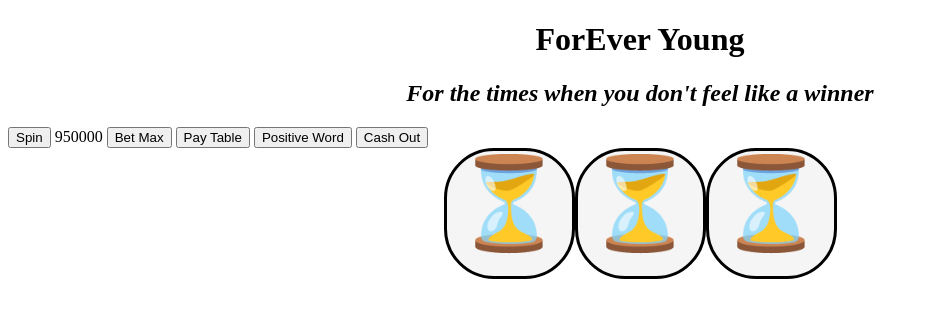
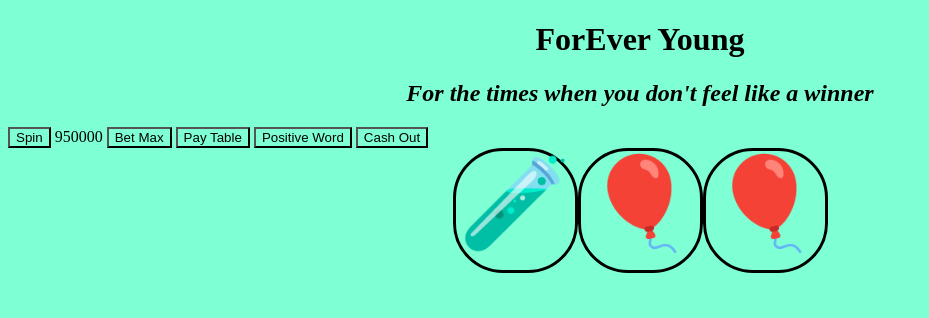
Before and after one commit to korenrolle/ForEver-Young, a plain HTML site: page index.html in a window 1280 px wide. Both pictures are taken after a click on the button "Bet Max". Shown: the whole page, without its empty margins (0-929 px from the left). Drawn offline with Linux system fonts and the light colour scheme.

Commit message:
working on scroll affect..minor adjustments

```diff
--- a/index.html
+++ b/index.html
@@ -26,7 +26,7 @@
       <div class="box-container">
         <div class="box" id="square1"></div></div>
       <div class="box-container"><div class="box" id="square2"></div></div>
-      <div><div class="box" id="square3"></div></div>
+      <div class="box-container"><div class="box" id="square3"></div></div>
     </div>
   </div>
 </body>
--- a/main.js
+++ b/main.js
@@ -1,17 +1,314 @@
 const symbols = [
+  '📸',
+  '📸',
+  '📸',
+  '📸',
+  '📸',
+  '📸',
+  '📸',
+  '📸',
+  '📸',
+  '📸',
+  '📸',
+  '📸',
+  '📸',
+  '📸',
+  '📸',
+  '📸',
+  '📸',
+  '📸',
+  '📸',
+  '📸',
+  '📸',
+  '📸',
+  '📸',
+  '📸',
+  '📸',
+  '📸',
+  '📸',
+  '📸',
+  '📸',
+  '📸',
+  '📸',
+  '📸',
+  '📸',
+  '📸',
+  '📸',
+  '📸',
+  '📸',
+  '📸',
+  '📸',
+  '📸',
+  '📸',
+  '📸',
+  '📸',
+  '📸',
+  '📸',
+  '📸',
+  '📸',
+  '📸',
+  '📸',
+  '📸',
+  '📸',
+  '📸',
+  '📸',
+  '📸',
+  '📸',
+  '📸',
+  '📸',
+  '📸',
+  '📸',
+  '📸',
+  '📸',
+  '📸',
+  '📸',
+  '📸',
+  '📸',
+  '📸',
+  '📸',
+  '📸',
+  '📸',
+  '📸',
+  '📸',
+  '📸',
+  '📸',
+  '📸',
+  '📸',
+  '📸',
+  '📸',
+  '📸',
+  '📸',
+  '📸',
+  '📸',
+  '📸',
+  '📸',
+  '📸',
+  '📸',
+  '📸',
+  '📸',
+  '📸',
+  '📸',
+  '📸',
+  '📸',
+  '📸',
+  '📸',
+  '📸',
+  '📸',
+  '📸',
+  '📸',
+  '📸',
+  '📸',
+  '📸',
+  '📸',
+  '📸',
+  '📸',
+  '📸',
+  '📸',
+  '📸',
+  '📸',
+  '📸',
+  '📸',
+  '📸',
+  '📸',
+  '📸',
+  '📸',
+  '📸',
+  '📸',
+  '📸',
+  '📸',
+  '📸',
+  '📸',
+  '📸',
+  '📸',
+  '📸',
+  '📸',
+  '📸',
+  '📸',
+  '📸',
+  '📸',
+  '📸',
+  '📸',
+  '📸',
+  '📸',
+  '📸',
+  '📸',
+  '📸',
+  '📸',
+  '📸',
+  '📸',
+  '📸',
+  '📸', // <= one thousand
+  '📟',
+  '📟',
+  '📟',
+  '📟',
+  '📟',
+  '📟',
+  '📟',
+  '📟',
+  '📟',
+  '📟',
+  '📟',
+  '📟',
+  '📟',
+  '📟',
+  '📟',
+  '📟',
+  '📟',
+  '📟',
+  '📟',
+  '📟',
+  '📟',
+  '📟',
+  '📟',
+  '📟',
+  '📟',
+  '📟',
+  '📟',
+  '📟',
+  '📟',
+  '📟',
+  '📟',
+  '📟',
+  '📟',
+  '📟',
+  '📟',
+  '📟',
+  '📟',
+  '📟',
+  '📟',
+  '📟', // <= twenty-five hundred
+  '🖍',
+  '🖍',
+  '🖍',
+  '🖍',
+  '🖍',
+  '🖍',
+  '🖍',
+  '🖍',
+  '🖍',
+  '🖍',
+  '🖍',
+  '🖍',
+  '🖍',
+  '🖍',
+  '🖍',
+  '🖍',
+  '🖍',
+  '🖍',
+  '🖍',
+  '🖍',
+  '🖍',
+  '🖍',
+  '🖍',
+  '🖍',
+  '🖍',
+  '🖍',
+  '🖍',
+  '🖍',
+  '🖍',
+  '🖍',
+  '🖍',
+  '🖍',
+  '🖍',
+  '🖍',
+  '🖍',
+  '🖍', //<= five thousand
   '🧸',
   '🧸',
   '🧸',
   '🧸',
   '🧸',
   '🧸',
+  '🧸',
+  '🧸',
+  '🧸',
+  '🧸',
+  '🧸',
+  '🧸',
+  '🧸',
+  '🧸',
+  '🧸',
+  '🧸',
+  '🧸',
+  '🧸',
+  '🧸',
+  '🧸',
+  '🧸',
+  '🧸',
+  '🧸',
+  '🧸',
+  '🧸', //<= ten Thousand
+  '🎈',
+  '🎈',
+  '🎈',
+  '🎈',
+  '🎈',
+  '🎈',
+  '🎈',
+  '🎈',
+  '🎈',
+  '🎈',
+  '🎈',
+  '🎈',
+  '🎈',
+  '🎈', // <= twenty thousand
+  '🧪',
+  '🧪',
+  '🧪',
+  '🧪',
+  '🧪',
+  '🧪',
+  '🧪',
+  '🧪',
+  '🧪',
+  '🧪',
+  '🧪', // <= thirty thousand
+  '🌡',
+  '🌡',
+  '🌡',
+  '🌡',
+  '🌡',
+  '🌡',
+  '🌡',
+  '🌡',
+  '🌡',
+  '🌡',
+  '🌡',
+  '🌡', // <= forty thousand
+  ' 🦠',
+  ' 🦠',
+  ' 🦠',
+  ' 🦠',
+  ' 🦠',
+  ' 🦠',
+  ' 🦠',
+  ' 🦠',
+  ' 🦠', //<= fifty thousand
+  ' 🧬',
+  ' 🧬',
+  ' 🧬',
+  ' 🧬',
+  ' 🧬',
+  ' 🧬',
+  ' 🧬',
+  ' 🧬', // <= oneHundred thousand
   '💊',
+  '💊',
+  '💊',
+  '💊',
+  '💊',
+  '💊',
+  '💊', //<= five-hundred thousand
   '💸',
-  '🖍',
-  '📟',
-  '⏳',
-  '📸',
-  '🎙'
+  '💸',
+  '💸',
+  '💸',
+  '💸',
+  '💸',
+  '💸', //<= small jackpot = seven-hundred fifty thousand
+  '⏳', // <= Jackpot = 1 million
+  '🎙' // <= mega Jackpot
 ];
 
 let firstSpace = document.getElementById('square1');
@@ -99,9 +396,7 @@ postiveWord.addEventListener('click', () => {
 // console.log(secondSpace);
 // console.log(thirdSpace);
 
-betMax.addEventListener(
-  'click',
-  () => {
+betMax.addEventListener('click', () => {
   randomNumber = Math.floor(Math.random() * symbols.length);
   console.log(symbols);
   randomNumber2 = Math.floor(Math.random() * symbols.length);
@@ -125,13 +420,20 @@ betMax.addEventListener(
     empty2.className = 'noClick';
     console.log('your out of money');
   }
+  if (s === j && s === n && s === '📸') {
+    milliondollarvariable = milliondollarvariable + 1000;
+  }
+  {
+    console.log('I win');
+  }
   if (
     firstSpace.innerHTML === secondSpace.innerHTML &&
-      firstSpace.innerHTML === thirdSpace.innerHTML
+    firstSpace.innerHTML === thirdSpace.innerHTML &&
+    firstSpace === '📸'
   ) {
-      console.log('I win');
+    milliondollarvariable = milliondollarvariable + 1000;
   }
-  }
+});
 
 // //     for (i = 0; i < symbolChances[currentSymbol]; i++)
 //       symbolChances[symbolChances.length] = symbols[currentSymbol];
@@ -150,4 +452,3 @@ betMax.addEventListener(
 //         winner2.push(index);
 //         console.log(winner2);
 //       }
-);
--- a/style.css
+++ b/style.css
@@ -1,3 +1,7 @@
+*{
+  box-sizing: border-box;
+  background-color: aquamarine;
+}
 .box{
   border: solid;
   height: 125px;
@@ -7,11 +11,6 @@
   flex-direction: column;
   text-align: center;
   font-size: 90px;
-  animation: scroll 1s 1s linear backwards;
-  background-color: whitesmoke;
-  /* position: absolute; */
-  /* animation: scroll .2s infinite; */
-  animation-iteration-count: 30;
 }
 @keyframes scroll {
   from {
@@ -55,6 +54,7 @@ h2{
   justify-content: center;
   align-items: center;
 
+
 }
 
 .noClick {
```
Lines whose indentation alone changed are shown as unchanged.
